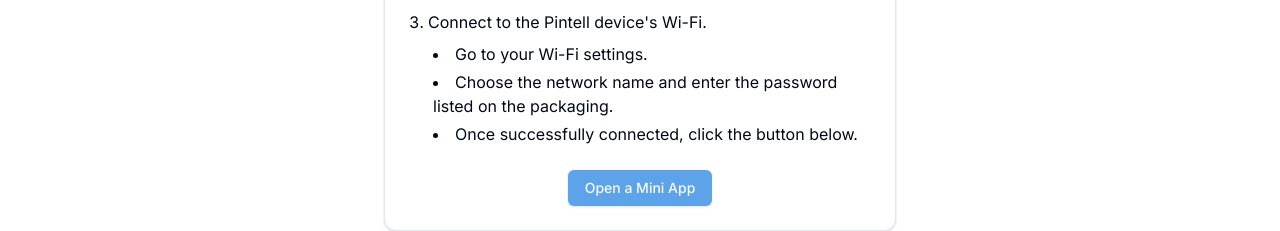
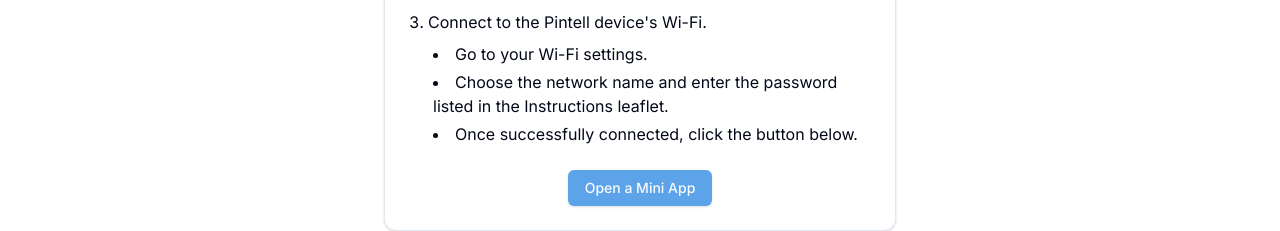
Before and after one commit to the-n-chapter/dtao25-dev, a Next.js app: page /dashboard/add-device in a window 1280 px wide. Shown: the part 308-539 px from the top of the page. Built offline with nearby package versions, Linux system fonts and the light colour scheme; no server answers; sample sign-in values are in the browser's storage.

Commit message:
Instructions

```diff
--- a/app/dashboard/add-device/page.tsx
+++ b/app/dashboard/add-device/page.tsx
@@ -70,7 +70,7 @@
                 Connect to the Pintell device&apos;s Wi-Fi.
                 <ul className="list-disc list-inside ml-6 mt-2 space-y-1">
                   <li>Go to your Wi-Fi settings.</li>
-                  <li>Choose the network name and enter the password listed on the packaging.</li>
+                  <li>Choose the network name and enter the password listed in the Instructions leaflet.</li>
                   <li>Once successfully connected, click the button below.</li>
                 </ul>
               </li>
```
